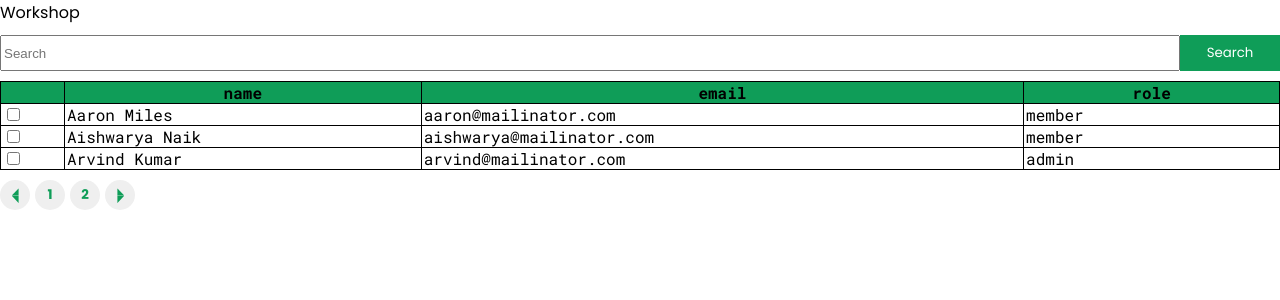
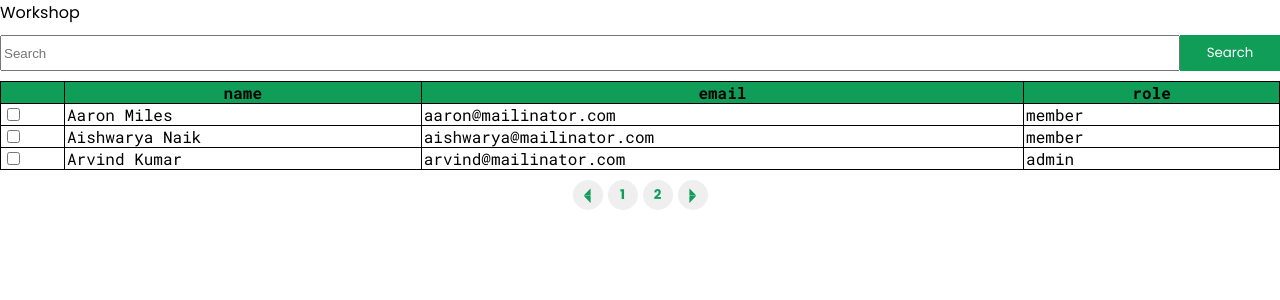
Before and after one commit to suvel/admin_basic, a React (Create React App) app: page / in a window 1280 px wide. Shown: the top 300 px of the page. Built offline with nearby package versions, Linux system fonts and the light colour scheme.

Commit message:
centered Pagination

```diff
--- a/src/Pagination/style.css
+++ b/src/Pagination/style.css
@@ -1,8 +1,11 @@
 .Pagination {
   display: flex;
   flex-direction: row;
+  justify-items: center;
   padding: 10px 0px;
   gap: 5px;
+  width: 100%;
+  justify-content: center;
 }
 
 .RoundButton {
```
